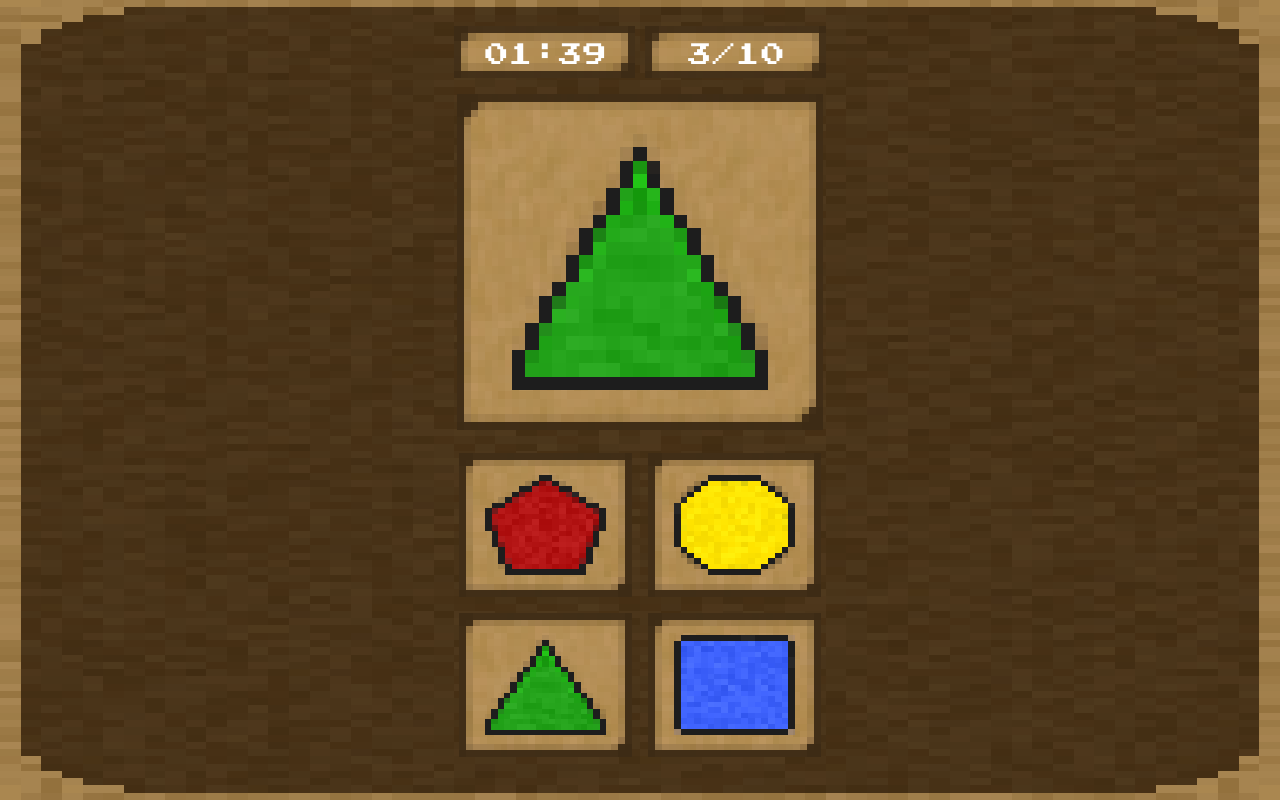
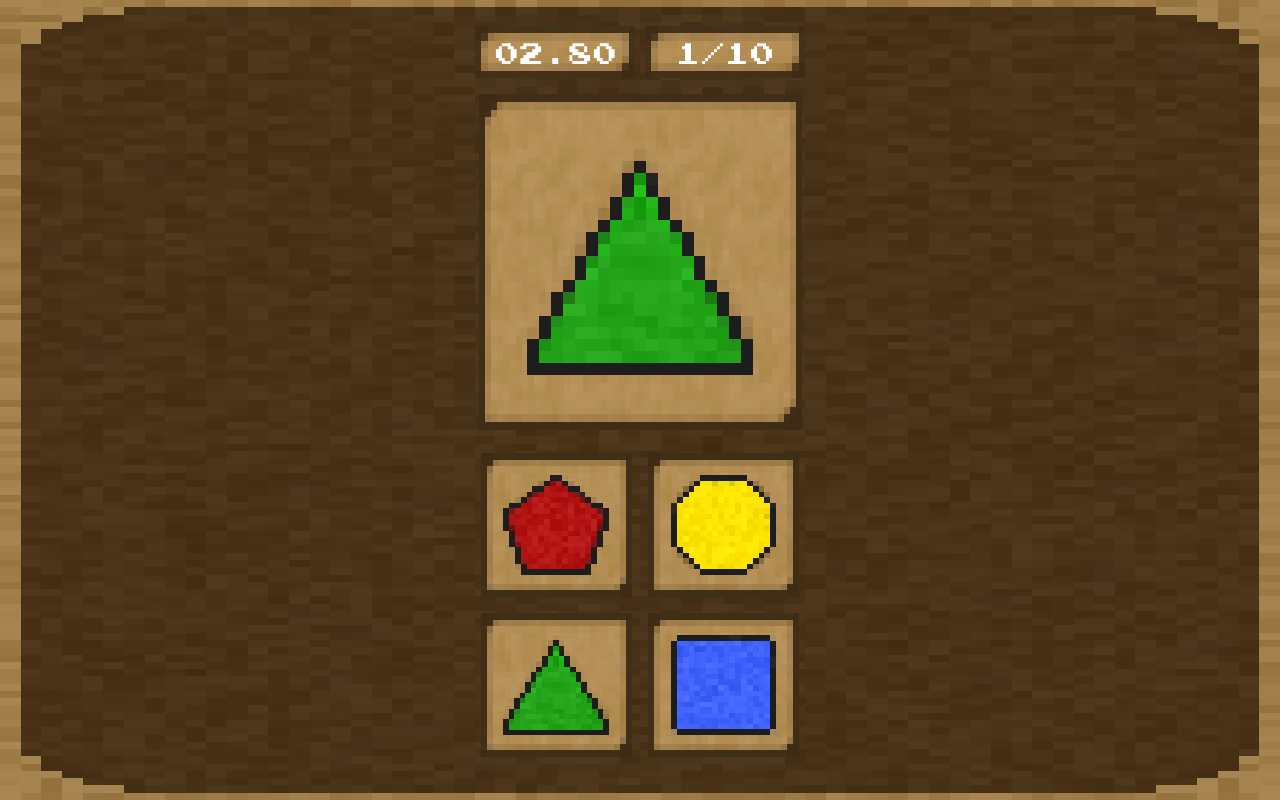
Before and after one commit to Zoksss/quickshape, a plain HTML site: page public/index.html in a window 1280 px wide. Both pictures are taken after a click on the button 545 px from the left and 525 px from the top of the page. Drawn offline with Linux system fonts and the light colour scheme.

Commit message:
js start

```diff
--- a/public/index.html
+++ b/public/index.html
@@ -13,35 +13,36 @@
     <div>
         <div class="top-stats">
             <div class="time box">
-                <p>01:39</p>
+                <p id="time">01:39</p>
             </div>
             <div class="rounds box">
-                <p>3/10</p>
+                <p id="round">3/10</p>
             </div>
         </div>
     </div>
     <div class="curr-shape-window box">
-        <img class="curr-shape" src="./assets/shapes/triangle_pix.png">
+        <img class="curr-shape" id="currShapeImg" src="./assets/shapes/triangle_pix.png">
     </div>
 
     <div class="buttons">
         <div class="row">
-            <button class="shape-btn">
+            <button class="shape-btn" id="pentagonBtn">
                 <img src="./assets/shapes/pentagon_pix.png">
             </button>
-            <button class="shape-btn">
+            <button class="shape-btn" id="circleBtn">
                 <img src="./assets/shapes/circle_pix.png">
             </button>
         </div>
         <div class="row">
-            <button class="shape-btn">
+            <button class="shape-btn" id="triangleBtn">
                 <img src="./assets/shapes/triangle_pix.png">
             </button>
-            <button class="shape-btn">
+            <button class="shape-btn" id="squareBtn">
                 <img src="./assets/shapes/square_pix.png">
             </button>
         </div>
     </div>
+    <script src="./js/mainGameplay.js"></script>
 </body>
 
 </html>
--- /dev/null
+++ b/public/js/mainGameplay.js
@@ -0,0 +1,118 @@
+const pentagonBtn = document.querySelector("#pentagonBtn");
+const circleBtn = document.querySelector("#circleBtn");
+const triangleBtn = document.querySelector("#triangleBtn");
+const squareBtn = document.querySelector("#squareBtn");
+
+const currShapeImg = document.querySelector("#currShapeImg");
+const time = document.querySelector("#time");
+const round = document.querySelector("#round");
+
+let currRound = 0;
+let prevShape = null;
+
+const gameSettings = {
+    rounds: 10,
+    missTime: 1.5
+};
+
+
+let timeBegan = null
+    , timeStopped = null
+    , stoppedDuration = 0
+    , started = null;
+
+let currentTime, timeElapsed, min, sec, ms;
+
+
+let times = [];
+
+
+
+let shapes = [
+    {
+        name: "pentagon",
+        src: "./assets/shapes/pentagon_pix.png"
+    },
+    {
+        name: "circle",
+        src: "./assets/shapes/circle_pix.png"
+    },
+    {
+        name: "triangle",
+        src: "./assets/shapes/triangle_pix.png"
+    },
+    {
+        name: "square",
+        src: "./assets/shapes/square_pix.png"
+    },
+]
+
+const generateRandomShape = () => {
+    currRound++;
+    round.innerHTML = currRound + "/" + gameSettings.rounds;
+    let num = getRandomInt(4);
+    if (shapes[num].name != prevShape) {
+        prevShape = shapes[num].name;
+        currShapeImg.src = shapes[num].src;
+    } else {
+        num = (num == 3) ? 0 : 3;
+        prevShape = shapes[num].name;
+        currShapeImg.src = shapes[num].src;
+    }
+}
+
+pentagonBtn.addEventListener("click", () => {
+    console.log("Pentagon Clicked");
+    timerReset();
+    generateRandomShape();
+    console.table(times);
+    timerStart();
+});
+
+circleBtn.addEventListener("click", () => {
+    console.log("Circle Clicked");
+});
+triangleBtn.addEventListener("click", () => {
+    console.log("Triangle Clicked");
+});
+squareBtn.addEventListener("click", () => {
+    console.log("Square Clicked");
+});
+
+
+const timerStart = () => {
+    if (timeBegan === null) timeBegan = new Date();
+    if (timeStopped !== null) stoppedDuration += (new Date() - timeStopped);
+    started = setInterval(clockRunning, 10);
+}
+
+const timerReset = () => {
+    clearInterval(started);
+    stoppedDuration = 0;
+    timeBegan = null;
+    timeStopped = null;
+    times.push({ seconds: sec, milliseconds: (ms / 10).toFixed(0) });
+}
+
+const clockRunning = () => {
+    currentTime = new Date()
+        , timeElapsed = new Date(currentTime - timeBegan - stoppedDuration)
+        , sec = timeElapsed.getUTCSeconds()
+        , ms = timeElapsed.getUTCMilliseconds();
+    let secString = (sec > 9 ? sec : "0" + sec)
+        , milisString = (ms > 99 ? ms : ms > 9 ? "0" + ms : "00" + ms)
+    timeString = secString + "." + ((ms < 100) ? "0" + (ms / 10).toFixed(0) : (ms / 10).toFixed(0));
+    time.innerHTML = timeString;
+    if (sec >= 59) pentagonBtn.click();
+};
+
+timerStart();
+
+
+
+
+
+
+function getRandomInt(max) {
+    return Math.floor(Math.random() * max);
+}
--- a/public/scss/style.scss
+++ b/public/scss/style.scss
@@ -19,7 +19,7 @@ body{
     image-rendering: -moz-crisp-edges;
     image-rendering: crisp-edges;
     padding: 20px 10px;
-    max-width: 450px;
+    max-width: 400px;
     margin: auto;
     font-family: "Joystix";
     color: white;
```
Also changed, not shown: public/scss/style.css.
